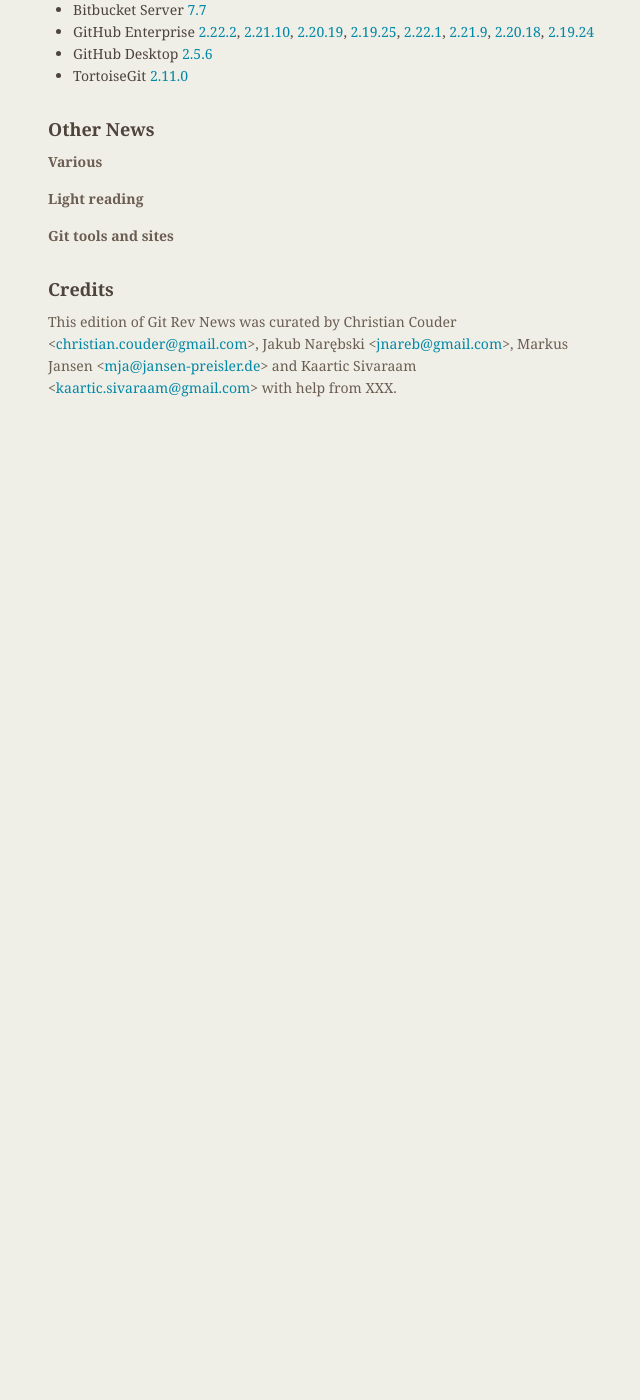
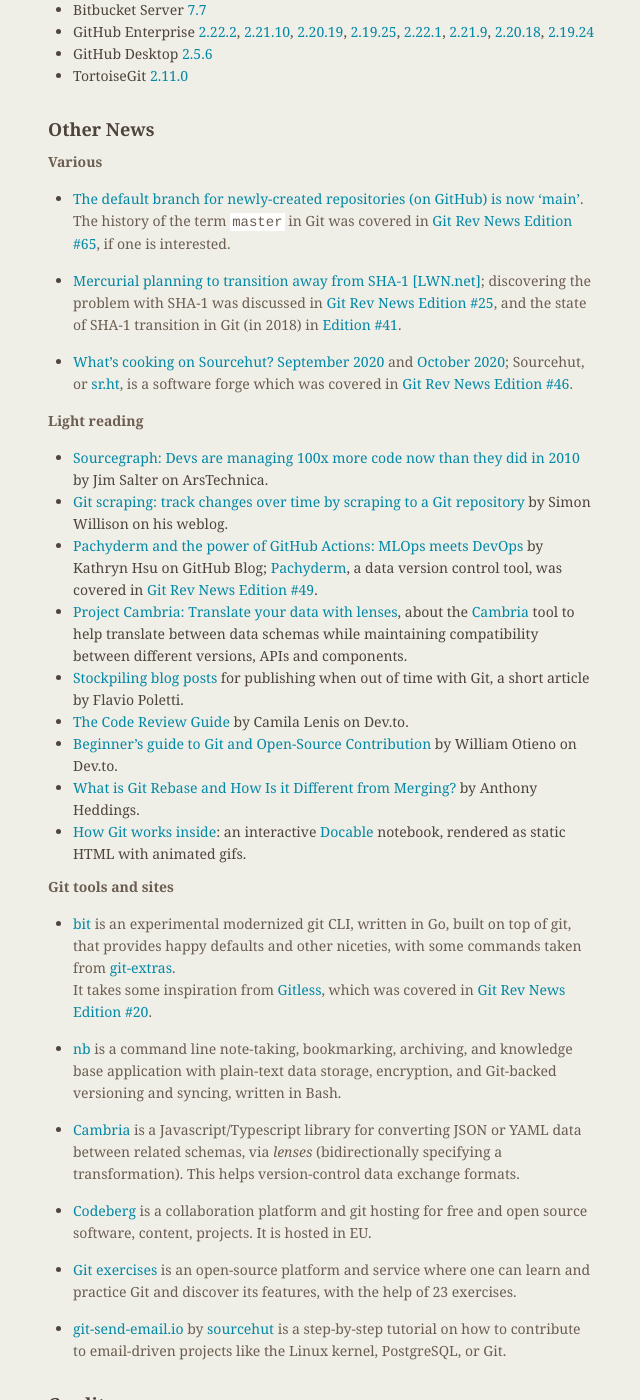
Before and after one commit to git/git.github.io, a Jekyll site: the page built from rev_news/drafts/edition-68.md, in a window 1280 px wide and 1400 px high, scrolled down 456 px. Shown: the whole window, without its empty margins (486-1126 px from the left). Built offline with Jekyll 4.4.1, drawn with Linux system fonts in a browser that asks for light colours; before the commit the page ends 900 px from its top, so only the background shows below that.

Commit message:
rn-68:  Add links to various articles, sites and tools

```diff
--- a/rev_news/drafts/edition-68.md
+++ b/rev_news/drafts/edition-68.md
@@ -67,11 +67,72 @@
 
 __Various__
 
+* [The default branch for newly-created repositories (on GitHub) is now 'main'](https://github.blog/changelog/2020-10-01-the-default-branch-for-newly-created-repositories-is-now-main/).
+  The history of the term `master` in Git was covered in [Git Rev News Edition #65](https://git.github.io/rev_news/2020/07/29/edition-65/#discussions),
+  if one is interested.
+
+* [Mercurial planning to transition away from SHA-1 [LWN.net]](https://lwn.net/Articles/832111/);
+  discovering the problem with SHA-1 was discussed in [Git Rev News Edition #25](https://git.github.io/rev_news/2017/03/15/edition-25/),
+  and the state of SHA-1 transition in Git (in 2018) in [Edition #41](https://git.github.io/rev_news/2018/07/18/edition-41/).
+
+* [What's cooking on Sourcehut? September 2020](https://sourcehut.org/blog/2020-09-15-whats-cooking-september-2020/) and [October 2020](https://sourcehut.org/blog/2020-10-15-whats-cooking-october-2020/);
+  Sourcehut, or [sr.ht](https://sr.ht/), is a software forge which was covered in
+  [Git Rev News Edition #46](https://git.github.io/rev_news/2018/12/19/edition-46/#other-news).
+
 
 __Light reading__
 
+* [Sourcegraph: Devs are managing 100x more code now than they did in 2010](https://arstechnica.com/gadgets/2020/10/sourcegraph-devs-are-managing-100x-more-code-now-than-they-did-in-2010/)
+  by Jim Salter on ArsTechnica.
+* [Git scraping: track changes over time by scraping to a Git repository](https://simonwillison.net/2020/Oct/9/git-scraping/)
+  by Simon Willison on his weblog.
+* [Pachyderm and the power of GitHub Actions: MLOps meets DevOps](https://github.blog/2020-10-15-pachyderm-and-the-power-of-github-actions-mlops-meets-devops/)
+  by Kathryn Hsu on GitHub Blog; [Pachyderm](https://www.pachyderm.com/),
+  a data version control tool, was covered in [Git Rev News Edition #49](https://git.github.io/rev_news/2019/03/20/edition-49/#other-news).
+* [Project Cambria: Translate your data with lenses](https://www.inkandswitch.com/cambria.html),
+  about the [Cambria](https://github.com/inkandswitch/cambria) tool to help
+  translate between data schemas while maintaining compatibility between
+  different versions, APIs and components.
+* [Stockpiling blog posts](https://github.polettix.it/ETOOBUSY/2020/10/07/stockpiling-posts/)
+  for publishing when out of time with Git, a short article by Flavio Poletti.
+* [The Code Review Guide](https://dev.to/camilaleniss/the-code-review-guide-4gfo)
+  by Camila Lenis on Dev.to.
+* [Beginner's guide to Git and Open-Source Contribution](https://dev.to/williamotieno/beginner-s-guide-to-git-and-open-source-contribution-34h)
+  by William Otieno on Dev.to.
+* [What is Git Rebase and How Is it Different from Merging?](https://www.cloudsavvyit.com/852/what-is-git-rebase-and-how-is-it-different-than-merging/)
+  by Anthony Heddings.
+* [How Git works inside](https://docable.cloud/chrisparnin/examples/tutorials/Git.md):
+  an interactive [Docable](https://github.com/ottomatica/docable) notebook,
+  rendered as static HTML with animated gifs.
+
 
 __Git tools and sites__
+
+* [bit](https://github.com/chriswalz/bit) is an experimental modernized git CLI,
+  written in Go, built on top of git, that provides happy defaults and other
+  niceties, with some commands taken from [git-extras](https://github.com/tj/git-extras).
+  It takes some inspiration from [Gitless](https://gitless.com/), which was
+  covered in [Git Rev News Edition #20](https://git.github.io/rev_news/2016/10/19/edition-20/#other-news).
+
+* [nb](https://github.com/xwmx/nb) is a command line note-taking, bookmarking,
+  archiving, and knowledge base application with plain-text data storage,
+  encryption, and Git-backed versioning and syncing, written in Bash.
+
+* [Cambria](https://github.com/inkandswitch/cambria) is a Javascript/Typescript
+  library for converting JSON or YAML data between related schemas, via _lenses_
+  (bidirectionally specifying a transformation).  This helps version-control
+  data exchange formats.
+
+* [Codeberg](https://codeberg.org/) is a collaboration platform and git hosting
+  for free and open source software, content, projects.  It is hosted in EU.
+
+* [Git exercises](https://gitexercises.fracz.com/) is an open-source platform
+  and service where one can learn and practice Git and discover its features,
+  with the help of 23 exercises.
+
+* [git-send-email.io](https://git-send-email.io/) by [sourcehut](https://sourcehut.org/)
+  is a step-by-step tutorial on how to contribute to email-driven projects
+  like the Linux kernel, PostgreSQL, or Git.
 
 
 ## Credits
```
